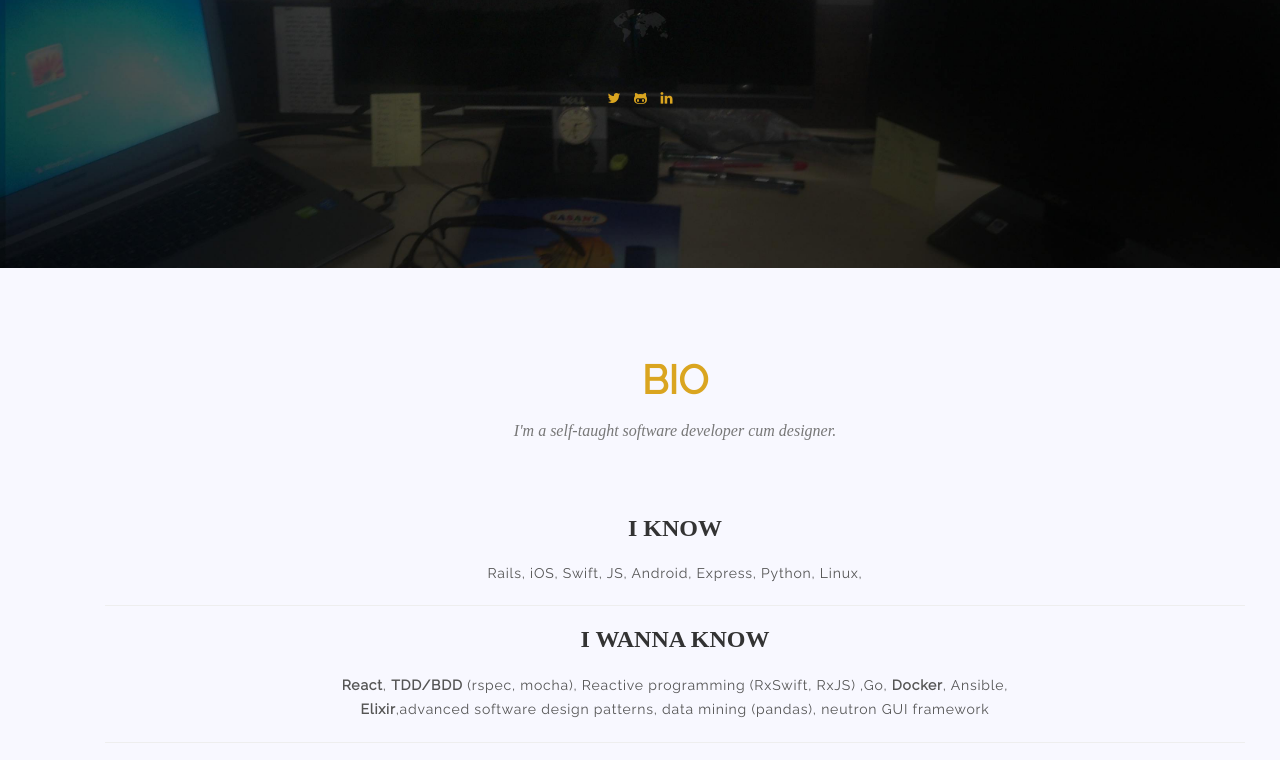
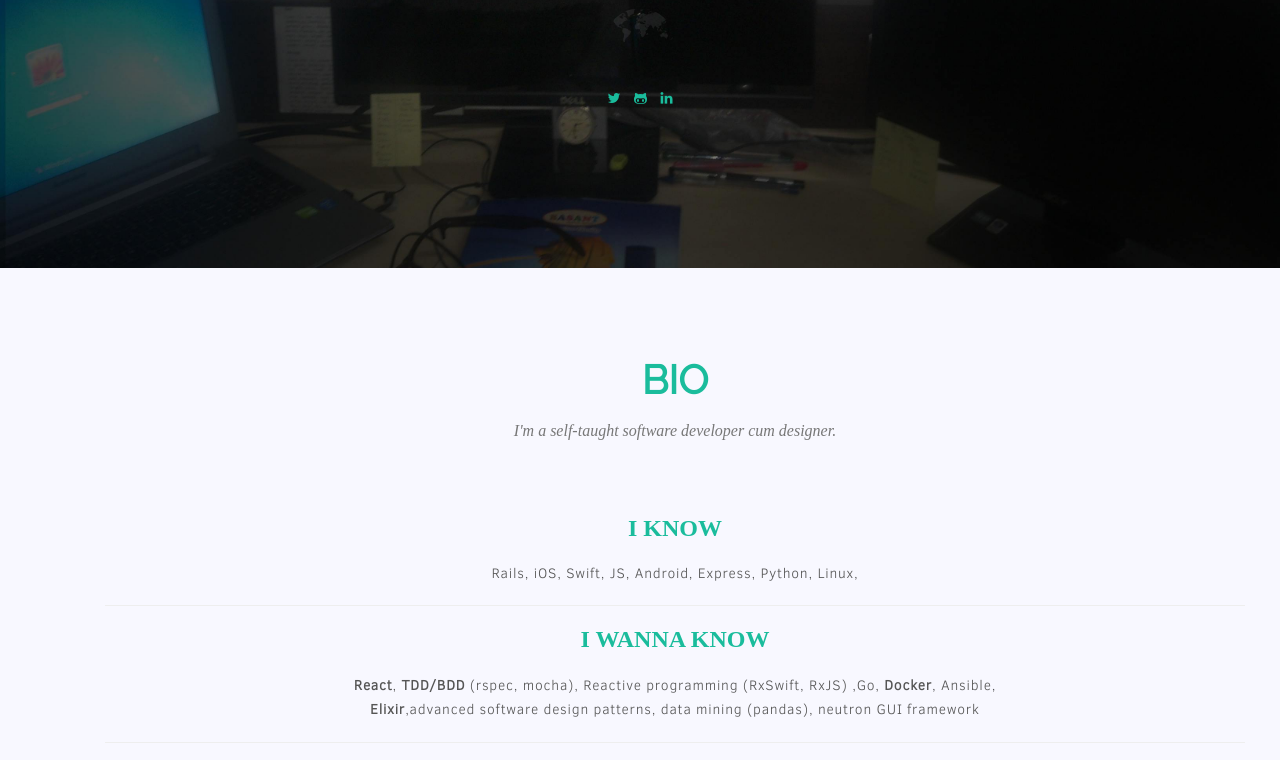
Before and after one commit to arrc/arrc-shadow, a website: page index.html in a window 1280 px wide. Shown: the part 532-1292 px from the top of the page. Drawn offline with nearby package versions, Linux system fonts and the light colour scheme; a web font is replaced by a local one.

Commit message:
changed theme color.

```diff
--- a/scss/_variables.scss
+++ b/scss/_variables.scss
@@ -2,7 +2,9 @@
 
 // Gray and Brand Colors for use across theme
 
-$theme-primary:    #fed136;
+//$theme-primary:    #fed136;
+//$theme-danger:     #e74c3c;
+$theme-primary:    #1abc9c;
 $theme-danger:     #e74c3c;
 
 $gray-base:			#000 !default;
--- a/scss/app.scss
+++ b/scss/app.scss
@@ -3,10 +3,10 @@
 
 // GLOBAL
 @import "global/fonts";
+@import "global/general";
 @import "global/colors";
 @import "global/type";
 @import "global/form";
-@import "global/general";
 
 // HOME
 @import "home/navbar";
--- a/scss/global/_general.scss
+++ b/scss/global/_general.scss
@@ -6,6 +6,7 @@ section {
         font-size: 40px;
         margin-top: 0;
         margin-bottom: 15px;
+        color: $theme-primary;
     }
     h3.section-subheading {
         font-size: 16px;
@@ -23,6 +24,7 @@ div, p, span {
 
 h1,h2,h3,h4,h5,h6 {
     font-family: 'Slabo 13px';
+    color: $theme-primary;
 }
 
 @media(min-width:768px) {
--- a/scss/home/_hero.scss
+++ b/scss/home/_hero.scss
@@ -77,6 +77,7 @@
              letter-spacing: 1px;
              padding: 10px;
              text-decoration: none;
+             color: #fed136;
 
              &:hover {
                  border-radius: 3px;
@@ -111,7 +112,7 @@
              .ar_i_links {
                  margin: 0 auto;
                  a {
-                     color: goldenrod;
+                     color: $theme-primary;
                  }
              }
 
```
Also changed, not shown: css/app.css, css/app.min.css.
